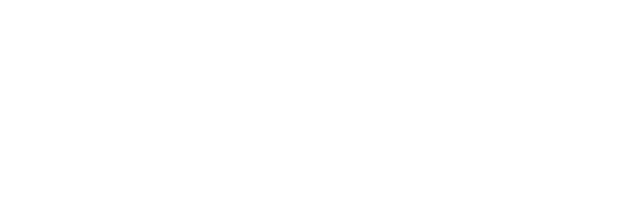
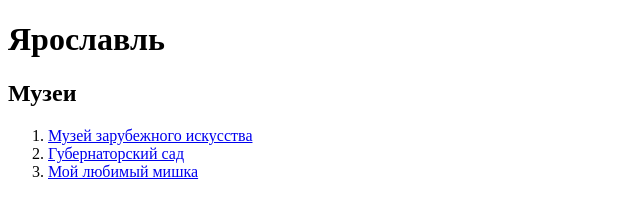
Before and after one commit to Tasha1710/task-html, a website: page src/index.html in a window 1280 px wide. Shown: the whole page, without its empty margins (0-640 px from the left). Drawn offline with Linux system fonts and the light colour scheme.

Commit message:
Задание по HTML

```diff
--- a/src/index.html
+++ b/src/index.html
@@ -3,5 +3,28 @@
     <head>
         <title>HTML</title>
     </head>
-    <body></body>
+    <body>
+        <h1>Ярославль</h1>
+        <h2>Музеи</h2>
+        <ol>
+            <li>
+                <a
+                    href="https://www.tripadvisor.ru/Attraction_Review-g298488-d9694720-Reviews-Foreign_Art_Museum-Yaroslavl_Yaroslavl_Oblast_Central_Russia.html"
+                    >Музей зарубежного искусства</a
+                >
+            </li>
+            <li>
+                <a
+                    href="https://www.tripadvisor.ru/Attraction_Review-g298488-d6491334-Reviews-The_Governor_s_Garden_Museum-Yaroslavl_Yaroslavl_Oblast_Central_Russia.html"
+                    >Губернаторский сад</a
+                >
+            </li>
+            <li>
+                <a
+                    href="https://www.tripadvisor.ru/Attraction_Review-g298488-d10284557-Reviews-My_Lovely_Teddy_Bear_Private_Museum-Yaroslavl_Yaroslavl_Oblast_Central_Russia.html"
+                    >Мой любимый мишка</a
+                >
+            </li>
+        </ol>
+    </body>
 </html>
```
Also changed, not shown: 1 other file.
